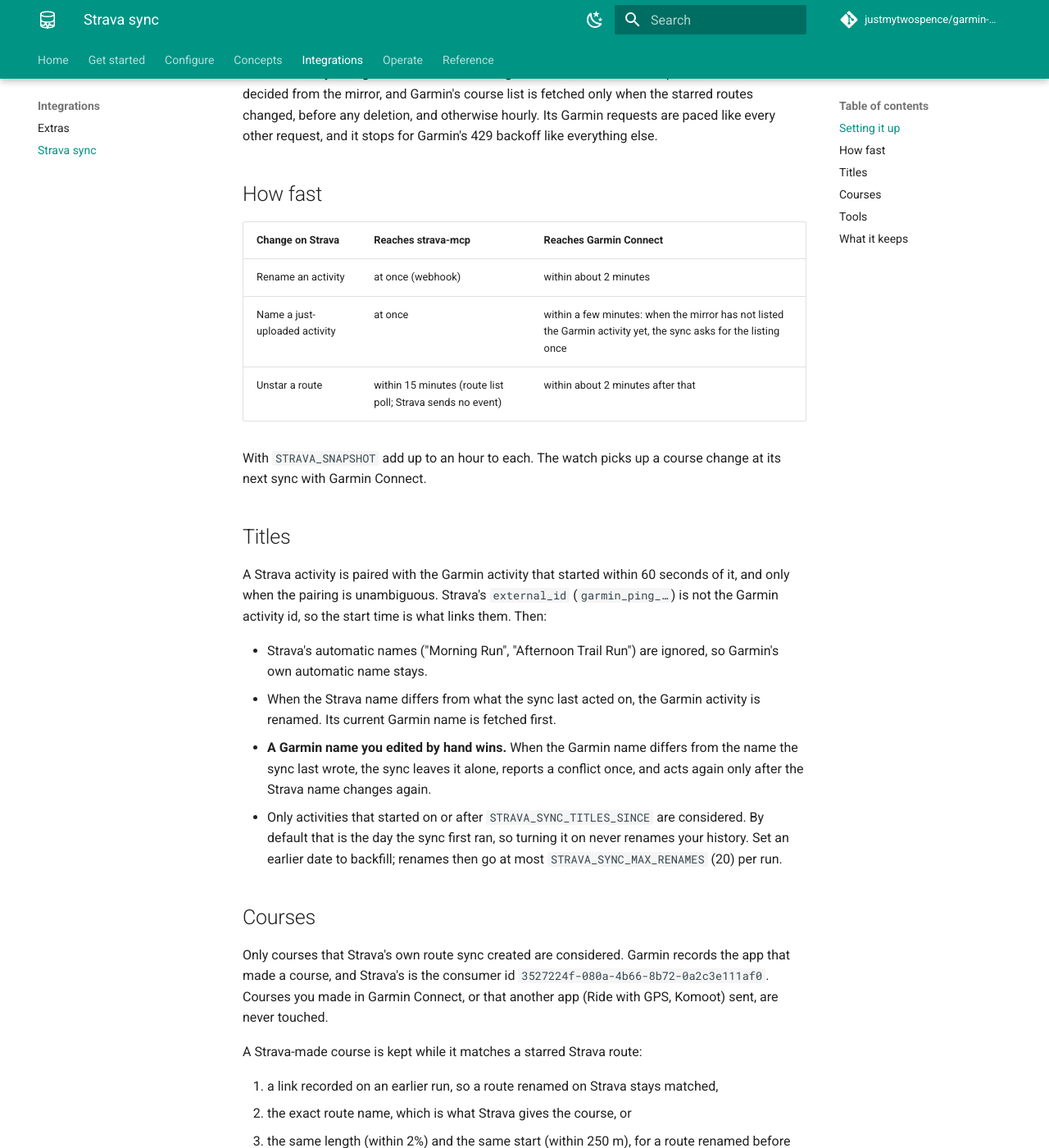
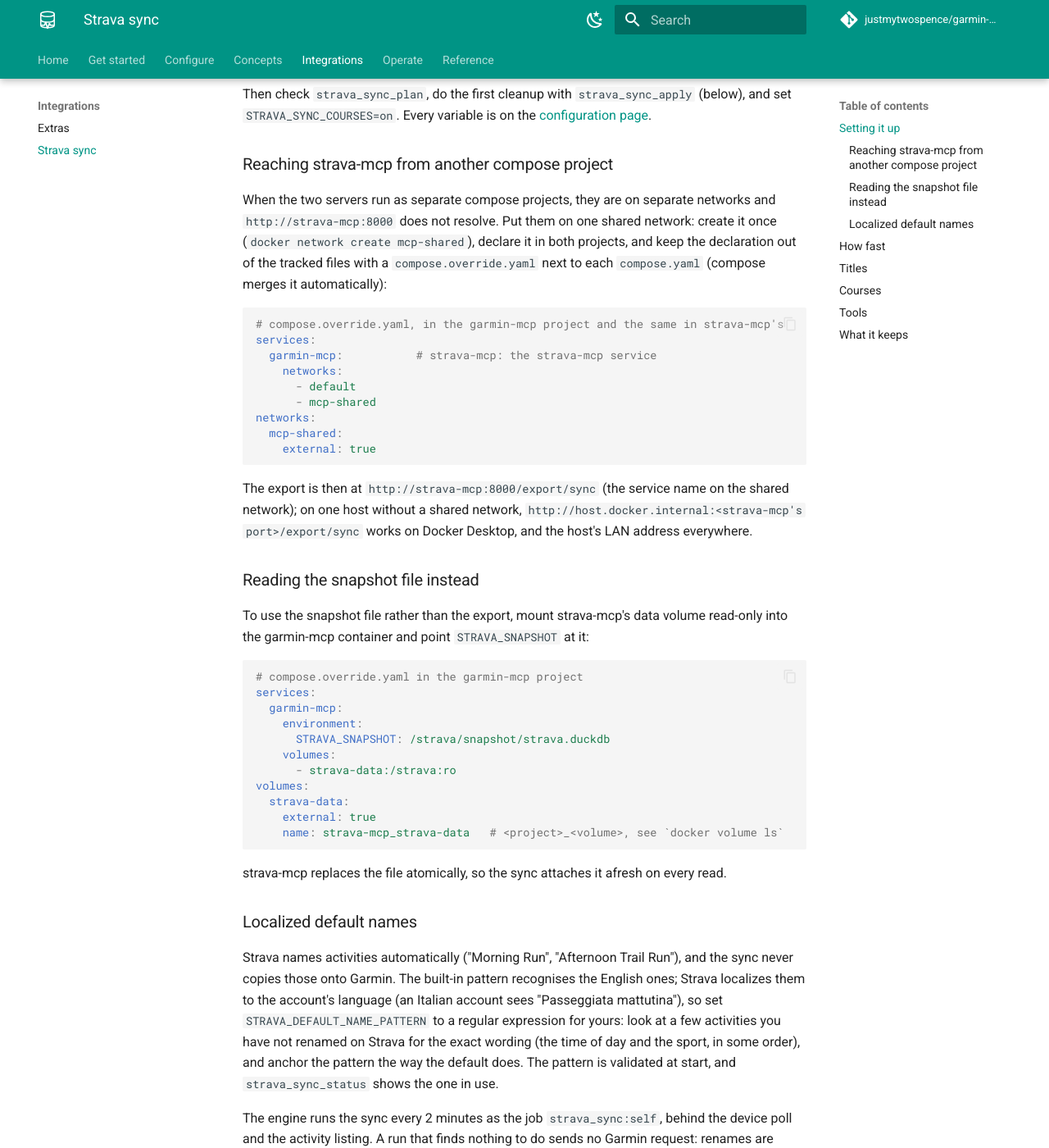
Before and after one commit to justmytwospence/garmin-mcp, an MkDocs documentation site: the page built from docs/strava-sync.md, in a window 1280 px wide and 1400 px high, scrolled down 888 px. Shown: the whole window at 82% size. Built offline with MkDocs 1.6.1 and Material for MkDocs 9.7.7, drawn with Linux system fonts in a browser that asks for light colours; comment, search, counter and statistics services are not loaded; some of the changed text lies outside the part shown.

Commit message:
docs: configuration and Strava sync pages for env_file, STRAVA_EXPORT_TOKEN, /export/sync and the name pattern
The Strava sync page shows the export's shape, how to join two compose projects
over a shared external network (compose.override.yaml), how to mount the snapshot
file instead, and strava-mcp's hourly route poll in the timing table.

````diff
--- a/docs/strava-sync.md
+++ b/docs/strava-sync.md
@@ -9,16 +9,60 @@
 
 ## Setting it up
 
+In garmin-mcp's `.env`:
+
 ```sh
 STRAVA_SYNC=titles,courses
-STRAVA_EXPORT_URL=http://strava-mcp:8000/export/garmin-sync   # strava-mcp 4.2 or later
-STRAVA_SNAPSHOT_TOKEN=<strava-mcp's SNAPSHOT_TOKEN>
-STRAVA_SYNC_COURSES=dry-run                                    # report orphaned courses, delete none (the default)
+STRAVA_EXPORT_URL=http://strava-mcp:8000/export/sync   # strava-mcp's live export (older releases: /export/garmin-sync)
+STRAVA_EXPORT_TOKEN=<strava-mcp's SNAPSHOT_TOKEN>
+STRAVA_SYNC_COURSES=dry-run                             # report orphaned courses, delete none (the default)
 ```
 
-The export is a few kilobytes of JSON that strava-mcp computes live from its mirror. Without it, `STRAVA_SNAPSHOT` reads strava-mcp's snapshot instead (`snapshot/strava.duckdb` mounted read-only, or its `http(s)://…/snapshot.duckdb` URL with the same token); that works with any strava-mcp version, but the snapshot is republished at most hourly, so changes take up to an hour longer.
+The export is a few kilobytes of JSON that strava-mcp computes live from its mirror: `{generated_at, route_list_checked_at, activity_list_checked_at, starred_routes: [{id, name, distance, start}], activities: [{id, name, start_date, elapsed_time}]}`, with `?since=<ISO date>` limiting the activities and strava-mcp's `SNAPSHOT_TOKEN` as the bearer token. Without it, `STRAVA_SNAPSHOT` reads strava-mcp's snapshot instead (`snapshot/strava.duckdb` mounted read-only, or its `http(s)://…/snapshot.duckdb` URL with the same token); that works with any strava-mcp version, but the snapshot is republished at most hourly, so changes take up to an hour longer.
 
 Then check `strava_sync_plan`, do the first cleanup with `strava_sync_apply` (below), and set `STRAVA_SYNC_COURSES=on`. Every variable is on the [configuration page](configuration.md#strava-sync-optional).
+
+### Reaching strava-mcp from another compose project
+
+When the two servers run as separate compose projects, they are on separate networks and `http://strava-mcp:8000` does not resolve. Put them on one shared network: create it once (`docker network create mcp-shared`), declare it in both projects, and keep the declaration out of the tracked files with a `compose.override.yaml` next to each `compose.yaml` (compose merges it automatically):
+
+```yaml
+# compose.override.yaml, in the garmin-mcp project and the same in strava-mcp's
+services:
+  garmin-mcp:           # strava-mcp: the strava-mcp service
+    networks:
+      - default
+      - mcp-shared
+networks:
+  mcp-shared:
+    external: true
+```
+
+The export is then at `http://strava-mcp:8000/export/sync` (the service name on the shared network); on one host without a shared network, `http://host.docker.internal:<strava-mcp's port>/export/sync` works on Docker Desktop, and the host's LAN address everywhere.
+
+### Reading the snapshot file instead
+
+To use the snapshot file rather than the export, mount strava-mcp's data volume read-only into the garmin-mcp container and point `STRAVA_SNAPSHOT` at it:
+
+```yaml
+# compose.override.yaml in the garmin-mcp project
+services:
+  garmin-mcp:
+    environment:
+      STRAVA_SNAPSHOT: /strava/snapshot/strava.duckdb
+    volumes:
+      - strava-data:/strava:ro
+volumes:
+  strava-data:
+    external: true
+    name: strava-mcp_strava-data   # <project>_<volume>, see `docker volume ls`
+```
+
+strava-mcp replaces the file atomically, so the sync attaches it afresh on every read.
+
+### Localized default names
+
+Strava names activities automatically ("Morning Run", "Afternoon Trail Run"), and the sync never copies those onto Garmin. The built-in pattern recognises the English ones; Strava localizes them to the account's language (an Italian account sees "Passeggiata mattutina"), so set `STRAVA_DEFAULT_NAME_PATTERN` to a regular expression for yours: look at a few activities you have not renamed on Strava for the exact wording (the time of day and the sport, in some order), and anchor the pattern the way the default does. The pattern is validated at start, and `strava_sync_status` shows the one in use.
 
 The engine runs the sync every 2 minutes as the job `strava_sync:self`, behind the device poll and the activity listing. A run that finds nothing to do sends no Garmin request: renames are decided from the mirror, and Garmin's course list is fetched only when the starred routes changed, before any deletion, and otherwise hourly. Its Garmin requests are paced like every other request, and it stops for Garmin's 429 backoff like everything else.
 
@@ -28,7 +72,7 @@
 |---|---|---|
 | Rename an activity | at once (webhook) | within about 2 minutes |
 | Name a just-uploaded activity | at once | within a few minutes: when the mirror has not listed the Garmin activity yet, the sync asks for the listing once |
-| Unstar a route | within 15 minutes (route list poll; Strava sends no event) | within about 2 minutes after that |
+| Unstar a route | within an hour by default: strava-mcp polls the route list (Strava sends no event); `STRAVA_ROUTES_INTERVAL_MINUTES=15` on strava-mcp's side brings it to 15 minutes | within about 2 minutes after that |
 
 With `STRAVA_SNAPSHOT` add up to an hour to each. The watch picks up a course change at its next sync with Garmin Connect.
 
@@ -71,7 +115,7 @@
 | `strava_sync_plan` | What a run would do now: each rename, each conflict, each course kept (with its route and how it matched) or deleted (and why). Re-fetches the course list first. |
 | `strava_sync_apply` | Runs one part (`titles` or `courses`) now with no per-run cap, and for courses even in dry-run mode. Shows a preview until called with `confirm=true`. Use it for the first cleanup of a long backlog. |
 
-The tools are registered only when `STRAVA_SYNC` is set.
+The tools are registered only when `STRAVA_SYNC` is set (<!-- count:tools-strava -->3<!-- /count --> more on top of the <!-- count:tools -->160<!-- /count -->).
 
 ## What it keeps
 
````
Also changed, not shown: docs/configuration.md (+13 -8 lines).
